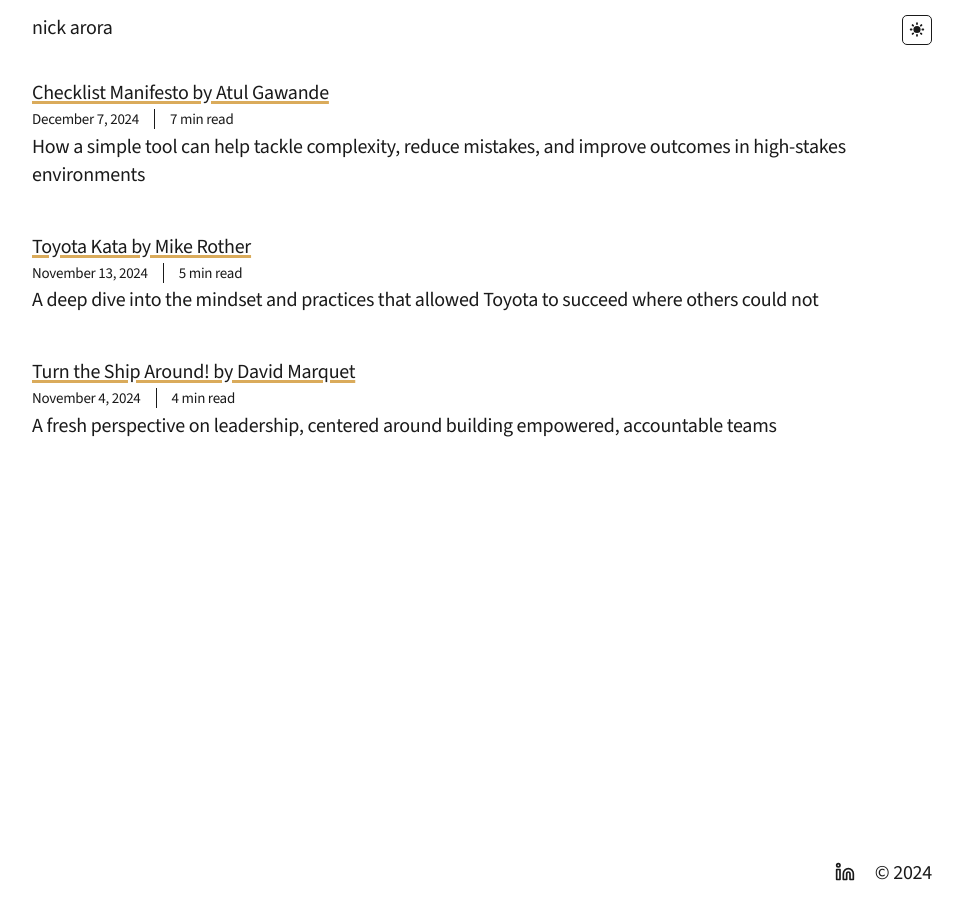
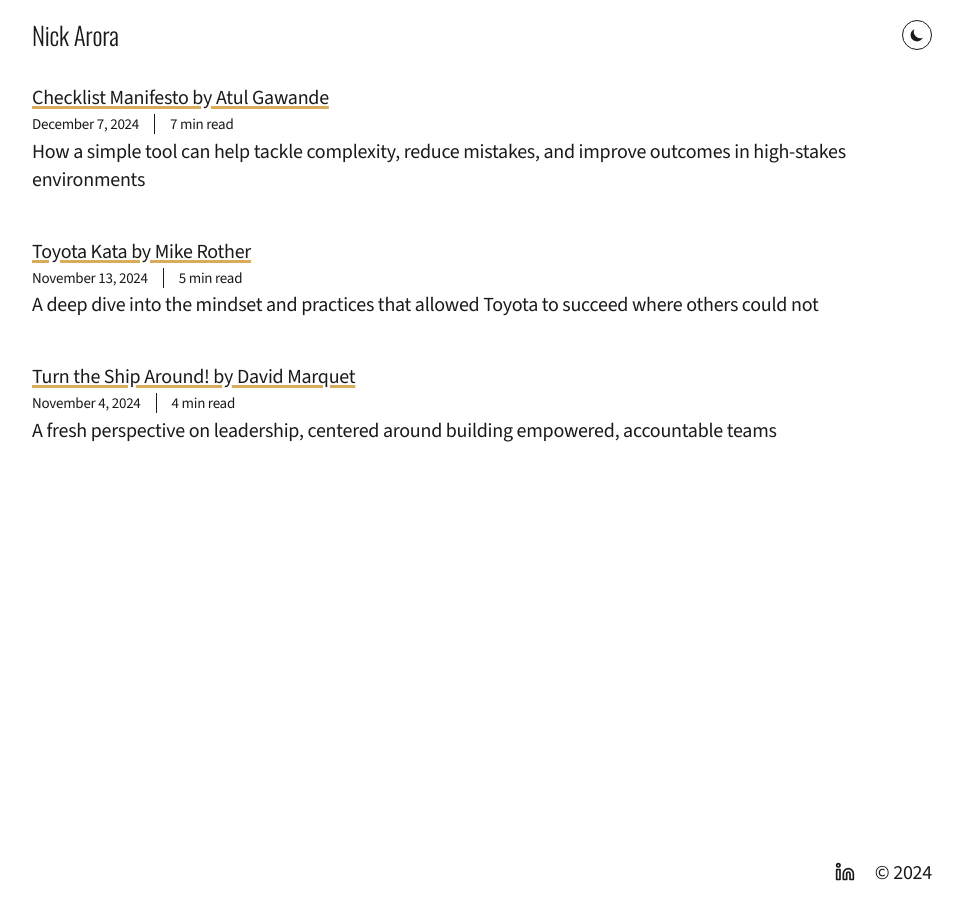
Before and after one commit to nickarora/nickarora.github.io, a Jekyll site: the page built from _app/_pages/index.html, in a window 1280 px wide. Shown: the whole page, without its empty margins (158-1121 px from the left). Built offline with Jekyll 4.4.1, drawn with Linux system fonts in a browser that asks for light colours.

Commit message:
Header styles are corrected

```diff
--- a/_app/_layouts/default.html
+++ b/_app/_layouts/default.html
@@ -18,7 +18,7 @@
     <link rel="preconnect" href="https://fonts.gstatic.com" crossorigin>
     <link
       rel="stylesheet"
-      href="https://fonts.googleapis.com/css2?family=Oswald:wght@400&&family=JetBrains+Mono:wght@200;300&family=Source+Sans+3:ital,wght@0,200..900;1,200..900&display=swap">
+      href="https://fonts.googleapis.com/css2?family=Oswald:wght@200;300;400&&family=JetBrains+Mono:wght@200;300&family=Source+Sans+3:ital,wght@0,200..900;1,200..900&display=swap">
 
     <link rel="stylesheet" href="/assets/styles/base.css">
 
@@ -34,7 +34,7 @@
   <body>
     <header class="primary-header">
       <section class="container">
-        <a href="/">nick arora</a>
+        <a class="site-id" href="/">Nick Arora</a>
         <nav>
           {% include theme-toggle.html %}
         </nav>
--- a/_app/_sass/layouts.scss
+++ b/_app/_sass/layouts.scss
@@ -9,7 +9,7 @@
 }
 
 .primary-header {
-  padding: 0.5rem 0;
+  padding: 1rem 0 0.5rem 0;
   margin-bottom: 1rem;
 
   & > section {
@@ -18,12 +18,15 @@
     justify-content: space-between;
   }
 
-  a {
+  a.site-id {
+    font-family: var(--ff-header);
+    font-weight: var(--fw-2);
+    font-size: 1.25rem;
+    line-height: 1.5rem;
+    position: relative;
+
+    color: var(--clr-foreground);
     text-decoration-line: none;
-
-    &:hover {
-      text-decoration-line: underline;
-    }
   }
 
   nav {
--- a/_app/_sass/theme-toggle.scss
+++ b/_app/_sass/theme-toggle.scss
@@ -8,25 +8,29 @@
   overflow: hidden;
   position: relative;
   border: 1px solid currentColor;
-  border-radius: 0.25rem;
+  border-radius: 100%;
   padding: 0 0.25rem;
 
   .icons {
     height: 2rem;;
     transition: 0.1s;
 
-    * {
-      margin: 1px 0;
+    .sun, .moon {
       width: 1.25rem;
       height: 1.25rem;
     }
 
+    .sun {
+      margin: 2px 0;
+    }
+
     .moon {
+      margin: 1px 0;
       padding: 0 1px 1px 1px;
     }
   }
 
-  input[type=checkbox]:checked + .icons {
+  input[type=checkbox]:not(:checked) + .icons {
     transform: translateY(-1.35rem);
   }
 
```
